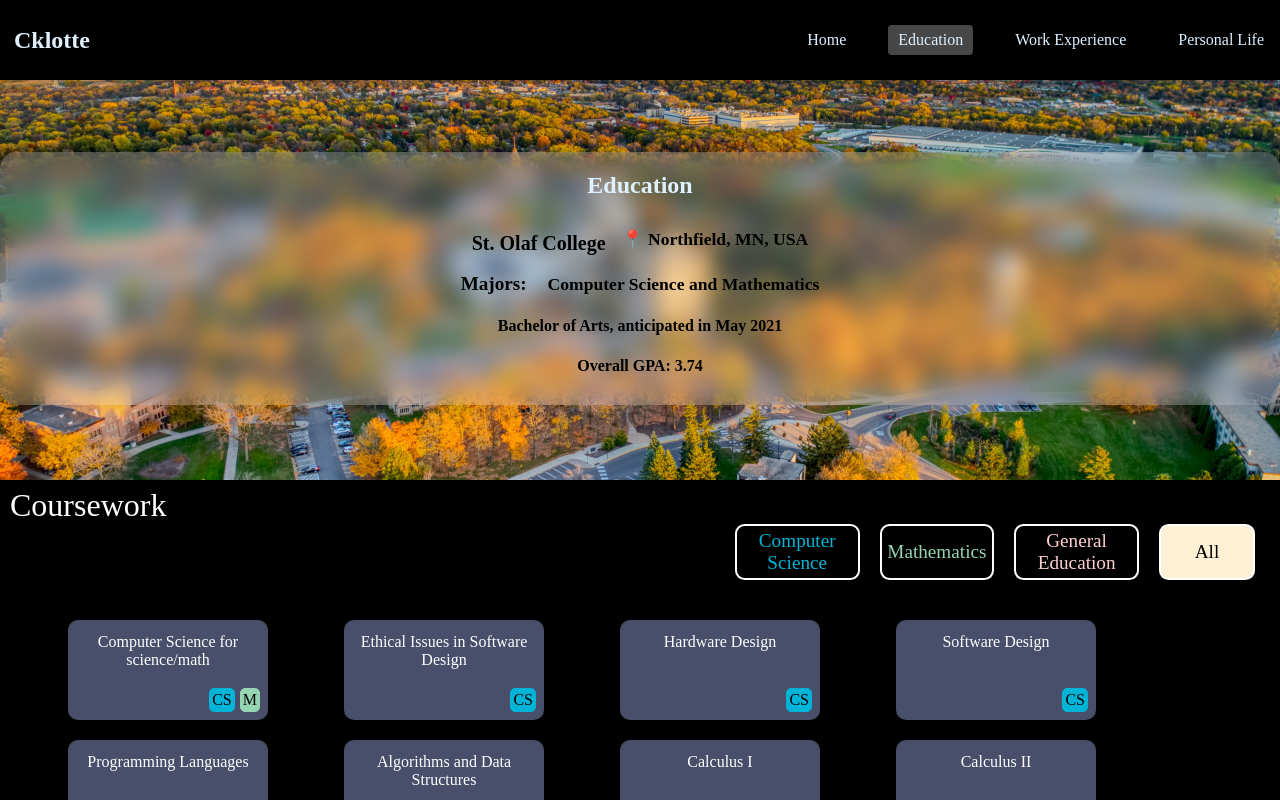
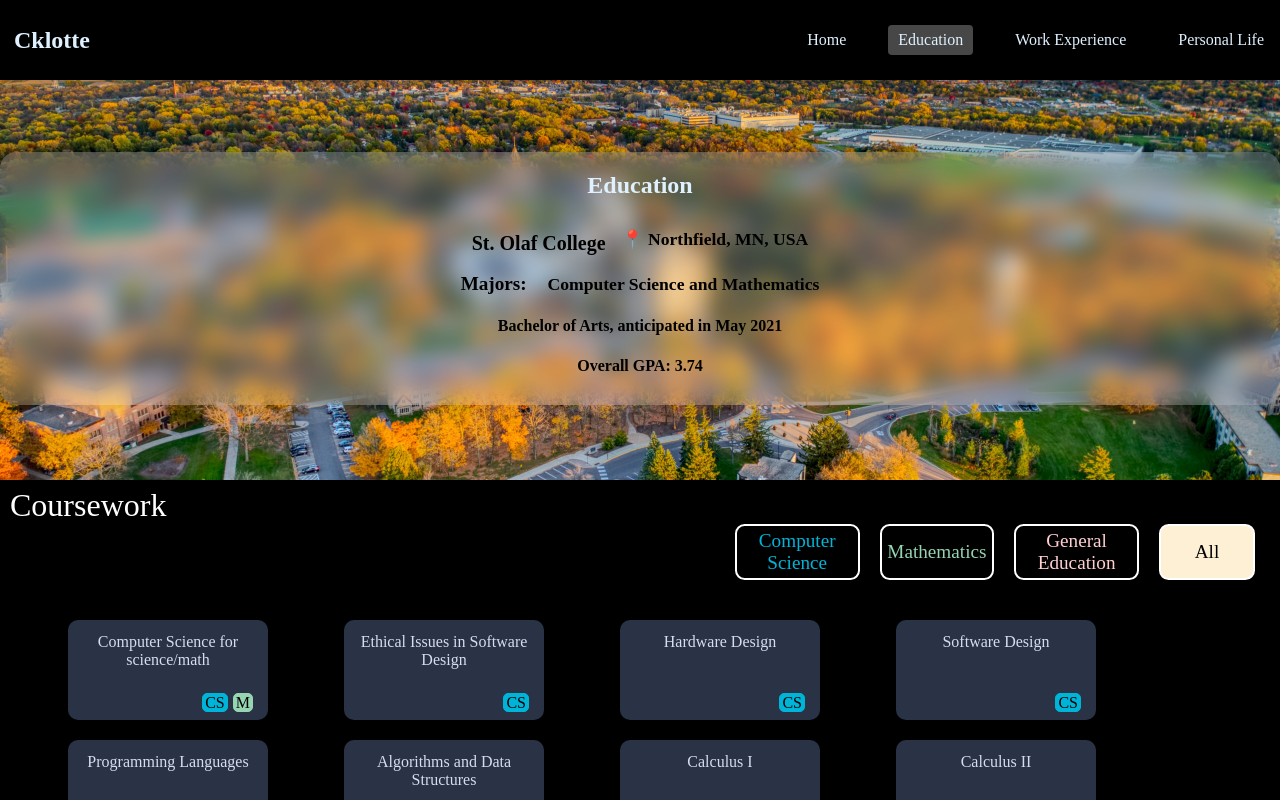
Before and after one commit to Cklotte27/Cklotte27.github.io, a Vue app in the folder ckport/: page /education in a window 1280 px wide. Shown: the top 800 px of the page. Built offline with nearby package versions, Linux system fonts and the light colour scheme; a web font is replaced by a local one.

Commit message:
just minor css changes

```diff
--- a/ckport/src/components/education/Panel.vue
+++ b/ckport/src/components/education/Panel.vue
@@ -60,8 +60,8 @@
 		margin-top: 20px;
 		width: 200px;
 		height: 100px;
-		background-color: #494E6B;
-		padding: 8px;
+		background-color: #2a3245;
+		padding: 8px 15px;
 		border-radius: 10px;
 		display: table;
 
@@ -75,7 +75,7 @@
 			span{
 				font-size: 1em;
 				text-align: center;
-				color: #fff;
+				color: #d6ddee;
 				display: table-cell;
 				vertical-align: middle;
 				word-break: break-word;
@@ -90,6 +90,7 @@
 					padding: 2px 2px;
 					border-radius: 5px;
 					margin-left: 5px;
+					line-height: 13px;
 					&.cs{
 						background-color: #00b4d8;
 						color: #000;
```
